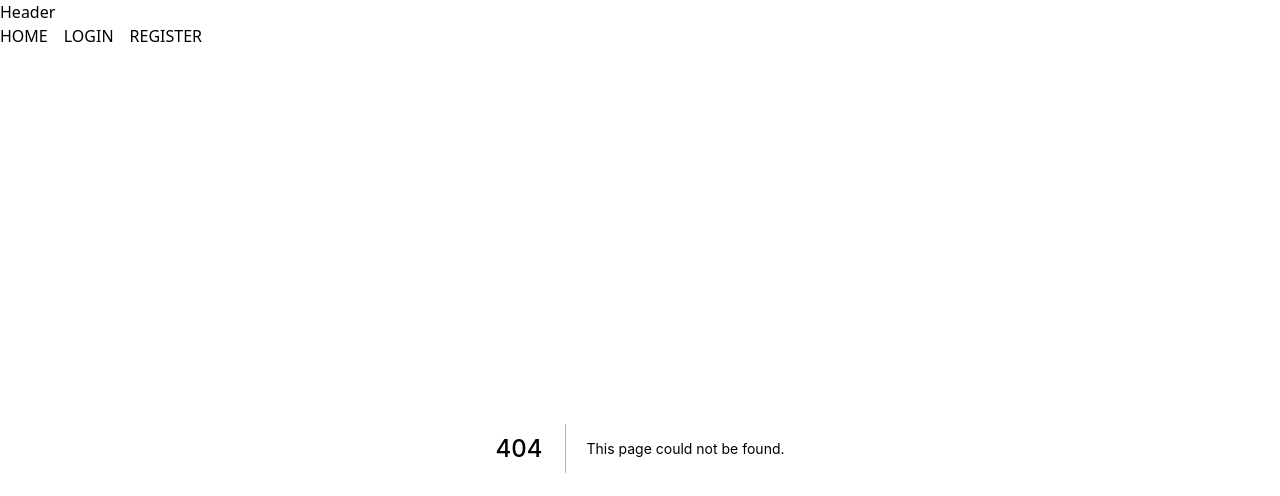
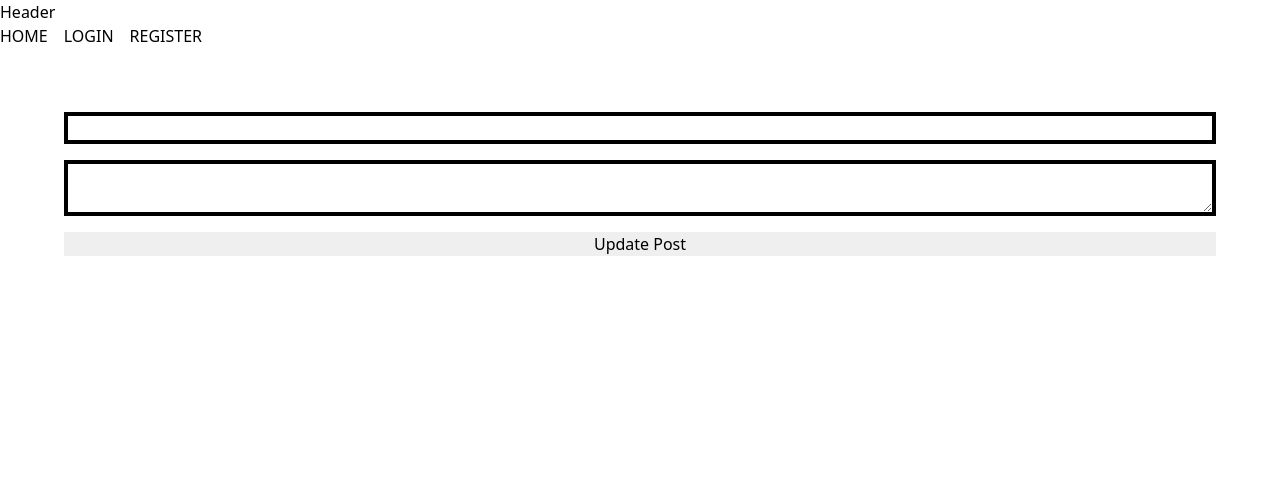
Before and after one commit to moathdlaimi/Afkar, a Next.js app: page /dashboard/editPost/1 in a window 1280 px wide. Before the commit this address had no page. Shown: the top 496 px of the page. Built offline with nearby package versions, Linux system fonts and the light colour scheme; no server answers.

Commit message:
full crud, need styling

```diff
--- a/components/forms/editPostForm.js
+++ b/components/forms/editPostForm.js
@@ -0,0 +1,48 @@
+import useForm from '../../utils/useForm'
+import axios from 'axios'
+import { useRouter } from 'next/router'
+import { useEffect } from 'react'
+
+
+const EditPostForm = ({ postid }) => {
+  const [values, setValues, handleChange] = useForm()
+  const router = useRouter()
+
+  useEffect(() => {
+      if(!postid){
+          return
+      }
+    axios
+    .get('/api/posts/' + postid)
+    .then((res) => {
+        setValues(res.data.data)
+    })
+  },[postid])
+
+
+  const updatePost = (e) => {
+      e.preventDefault();
+        axios
+          .put("/api/posts/" + postid, values)
+          .then((res) => {
+            router.push('/')
+          })
+          .catch((err) => {
+            console.log(err.message);
+          });
+
+    };
+
+  return (
+    <form onSubmit={updatePost} className="grid gap-4 p-16">
+      <input className="border-4 border-black" type="text" name="title" onChange={handleChange} value={values ? values.title : "" }/>
+      <textarea name="body"
+                onChange={handleChange}
+                value={values ? values.body : ""} className="border-4 border-black">
+      </textarea >
+      <input type="submit" value="Update Post"/>
+    </form>
+  )
+}
+
+export default EditPostForm
--- a/pages/api/posts/[postid].js
+++ b/pages/api/posts/[postid].js
@@ -6,7 +6,7 @@ dbConnect()
 
 export default async (req,res) =>
 {
-  const { method, query:{ postid } } = req
+  const { method, query:{ postid } , body } = req
 
 
   switch (method) {
@@ -33,6 +33,18 @@ export default async (req,res) =>
 
         break;
 
+        case "GET":
+          try {
+              const posts = await
+              Posts.findOne({ _id:postid })
+              res.status(200).json({success:true, data:posts})
+          } catch(err) {
+              res.status(400).json({
+                success:false})
+          }
+
+          break;
+
       default:
         res.status(400).json({
           success:false
--- a/pages/api/posts/index.js
+++ b/pages/api/posts/index.js
@@ -36,12 +36,12 @@ export default async (req,res) =>
             res.status(400).json({
               success:false})
         }
-
+        break;
       default:
         res.status(400).json({
           success:false
         })
-        break
+        break;
 
   }
 }
--- /dev/null
+++ b/pages/dashboard/editPost/[postid].js
@@ -0,0 +1,15 @@
+import { useRouter } from 'next/router'
+import EditPostForm from '../../../components/forms/editPostForm'
+
+const EditPostPage = () => {
+
+
+    const router = useRouter()
+    const { postid } = router.query
+
+    return <div>
+        <EditPostForm postid={postid} />
+        </div>
+}
+
+export default EditPostPage
```
Also changed, not shown: pages/dashboard/index.js (+6 -1 lines).
